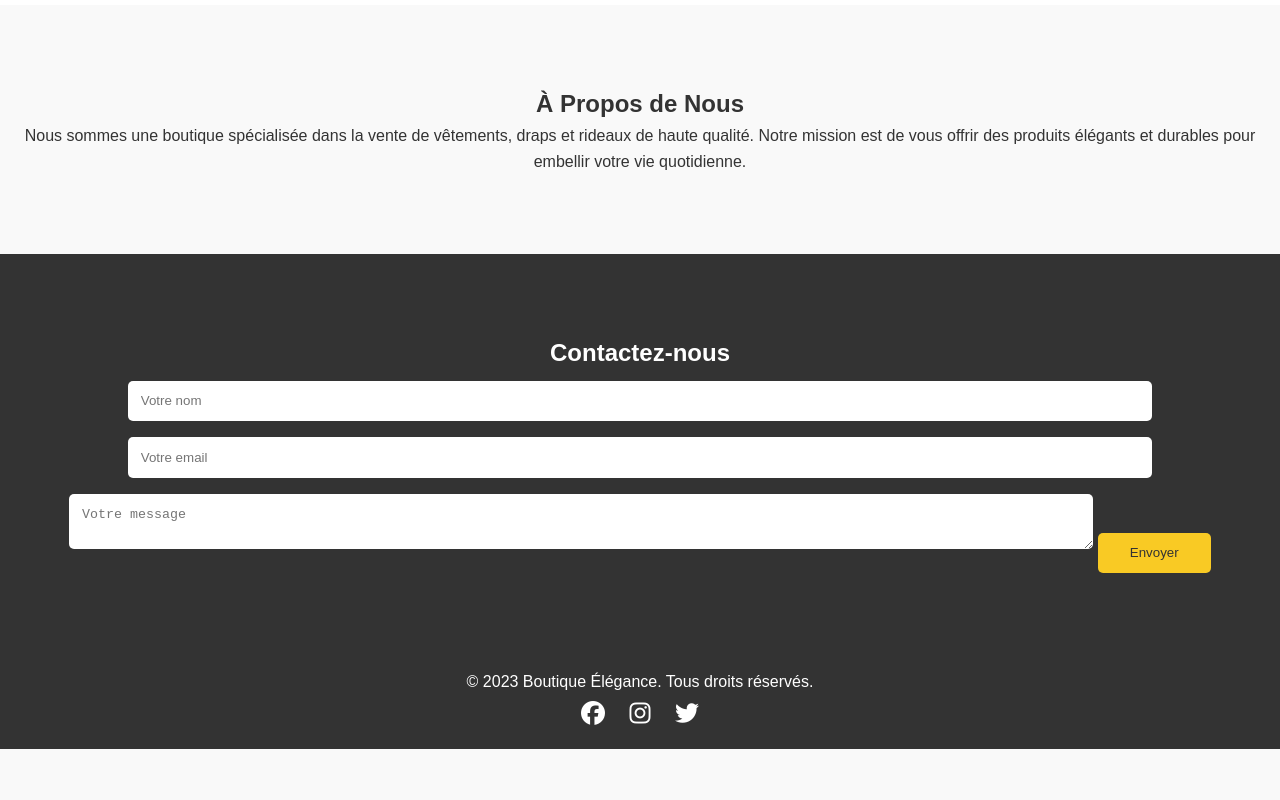
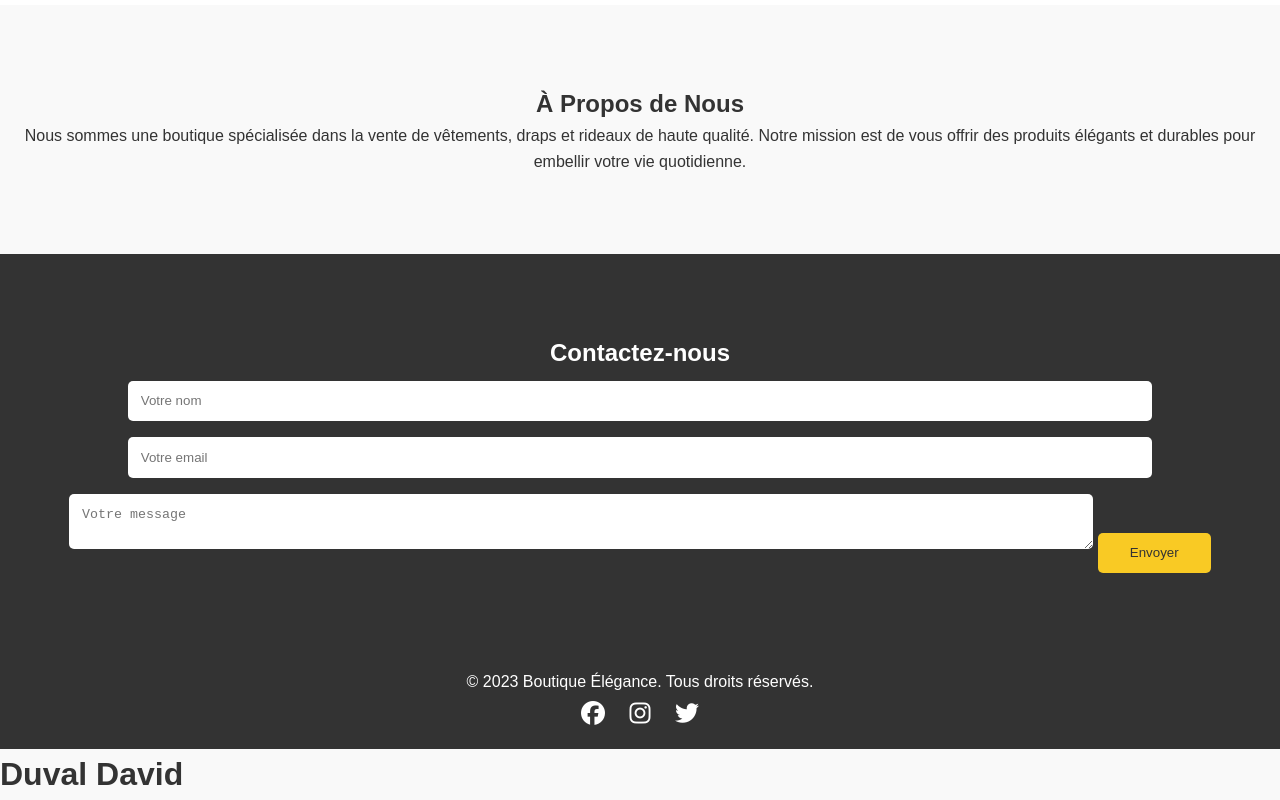
Before and after one commit to jeeko20/ma-premiere-site-, a plain HTML site: page index.html in a window 1280 px wide. Shown: the part 1595-2395 px from the top of the page. Before the commit the page ends 2344 px from the top, so only its background shows below. Drawn offline with Linux system fonts and the light colour scheme.

Commit message:
index.html

```diff
--- a/index.html
+++ b/index.html
@@ -89,7 +89,7 @@
             </div>
         </div>
     </footer>
-
+    <h1>Duval David</h1>
     <script src="script.js"></script>
 </body>
 </html>
```
